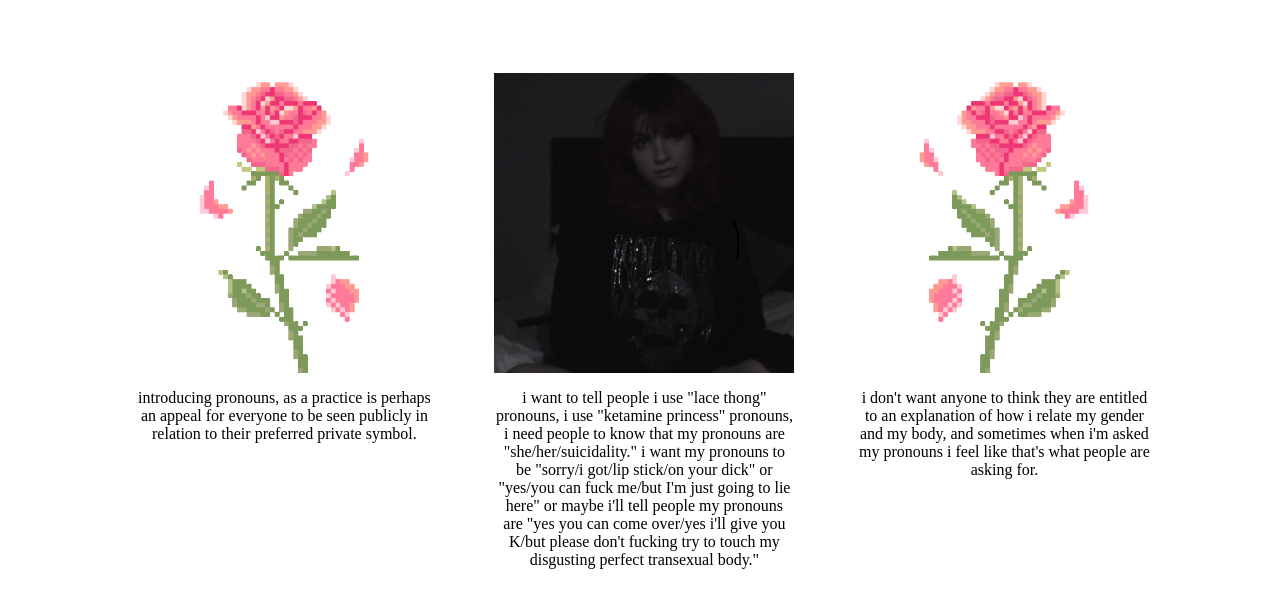
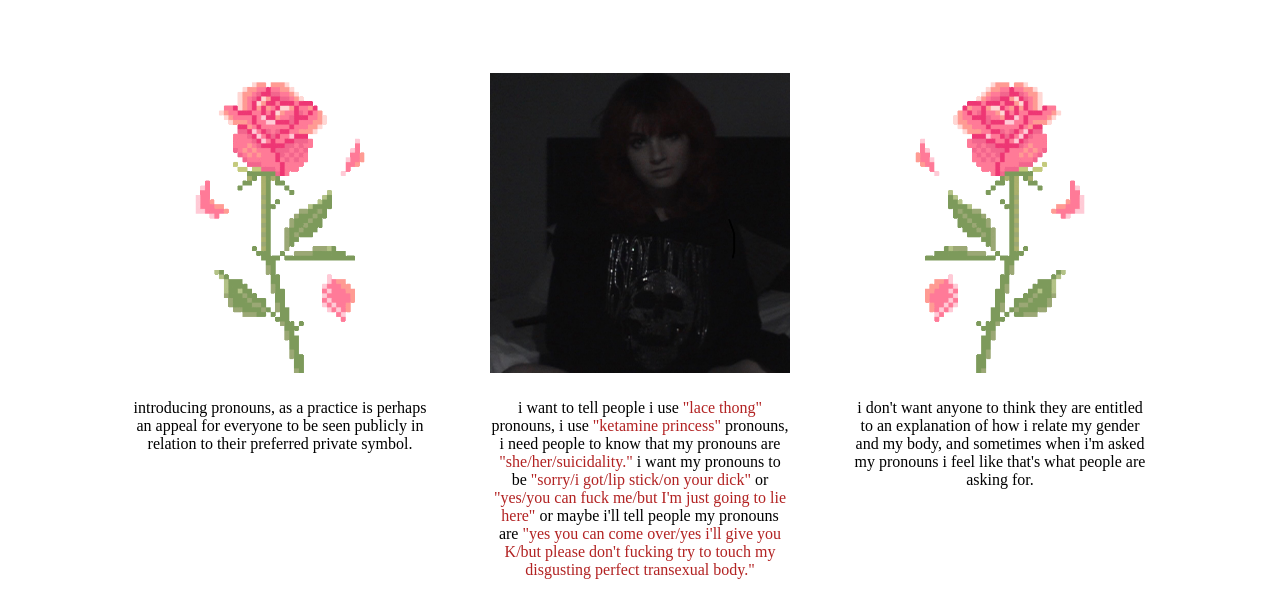
Before and after one commit to prettieinpunk/crea330_mockup, a plain HTML site: page index.html in a window 1280 px wide. Shown: the part 422-1037 px from the top of the page. Drawn offline with Linux system fonts and the light colour scheme.

Commit message:
final edit

```diff
--- a/index.html
+++ b/index.html
@@ -3,7 +3,7 @@
   <meta name="valentine" content="for my lover's eyes only">
   <style>
     h1 {
-      color: red;
+      color: firebrick;
       font-family: Helvetica;
       font-size: 100px;
       text-align: center;
@@ -11,8 +11,8 @@
 
     .header {
       display: flex;
-      flex-direction: column; /* Stack items vertically */
-      align-items: center; /* Center horizontally */
+      flex-direction: column;
+      align-items: center;
       text-align: center;
 
     }
@@ -24,29 +24,36 @@
 
     .container {
       display: flex;
-      justify-content: space-around; /* Even spacing */
-      align-items: flex-start; /*line recommended from chatgpt, aligns items at top */
+      justify-content: center;
       gap: 60px;
       width: 80%;
       margin: 20px auto;
     }
 
     .photo1, .photo2, .photo3 {
-      flex-grow: 1; /*line reccomended by chatgpt, equal width*/
-      width: 30%; /*equal spacing*/
+      display: flex;
+      flex-direction: column;
+      align-items: center;
+      justify-content: flex-start;
       text-align: center;
-      display: flex; /* Allows vertical stacking and alignment */
-  flex-direction: column; /* Stack image and text */
-  align-items: center; /* Ensures everything inside is centered */
+      width: 30%;
+      max-width: 300px;
     }
+
 
     img.glimpse {
       width: 300px;
       height: 300px;
-      display: flex; /* Allows vertical stacking and alignment */
-      flex-direction: column; /* Stack image and text */
-      align-items: center; /* Ensures everything inside is centered */
+      display: block;
+      margin-bottom: 10px;
     }
+
+    a{
+      color: firebrick; /* Change link color to red */
+      text-decoration: none; /* Removes the underline */
+    }
+
+
 
   </style>
 </head>
@@ -64,7 +71,7 @@
     </div>
     <div class="photo2">
       <img src="me.jpg" class="glimpse">
-      <p>i want to tell people i use "lace thong" pronouns, i use "ketamine princess" pronouns, i need people to know that my pronouns are "she/her/suicidality." i want my pronouns to be "sorry/i got/lip stick/on your dick" or "yes/you can fuck me/but I'm just going to lie here" or maybe i'll tell people my pronouns are "yes you can come over/yes i'll give you K/but please don't fucking try to touch my disgusting perfect transexual body."
+      <p>i want to tell people i use <a href="#">"lace thong" </a>pronouns, i use <a href="#">"ketamine princess"</a> pronouns, i need people to know that my pronouns are <a href="#">"she/her/suicidality."</a> i want my pronouns to be <a href="#">"sorry/i got/lip stick/on your dick"</a> or <a href="#">"yes/you can fuck me/but I'm just going to lie here"</a> or maybe i'll tell people my pronouns are <a href="#">"yes you can come over/yes i'll give you K/but please don't fucking try to touch my disgusting perfect transexual body."</a>
       </p>
     </div>
     <div class="photo3">
```
